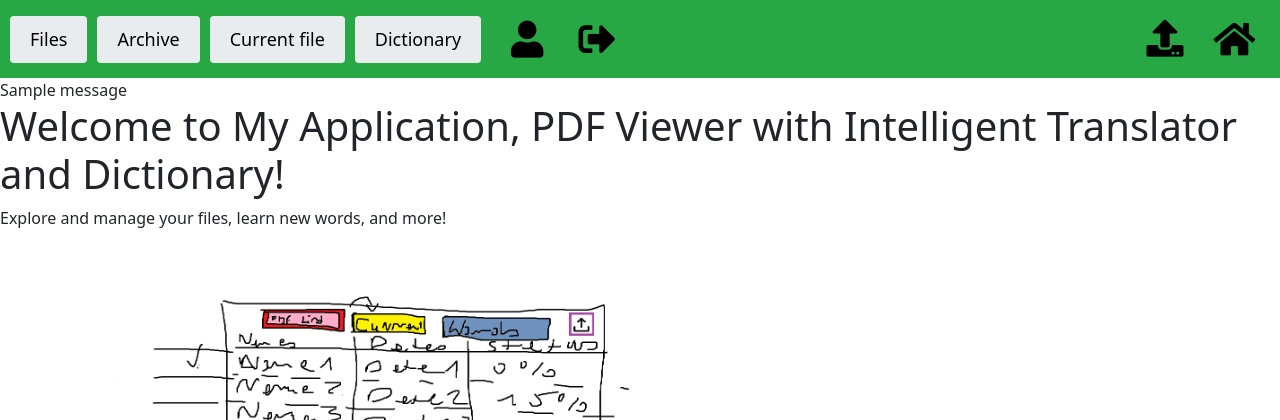
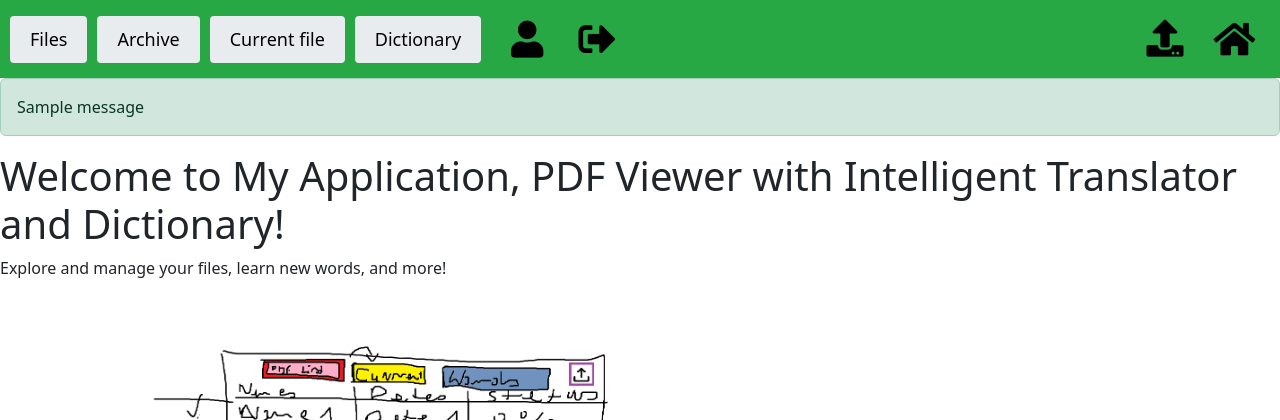
Before and after one commit to wreczek/pdf_viewer_and_dictionary, a Flask app: page /home in a window 1280 px wide; the page is wider, and only the part inside the window is pictured. Shown: the top 420 px of that part. Run offline with Flask 3, Linux system fonts and the light colour scheme; a user stored in the database is signed in; tables that the repository leaves empty hold one stand-in row (values such as "Sample post"); one stand-in notice (Sample message) is shown; parts of the project's set-up code (start-up, migrations or seed data) failed here and were passed over.

Commit message:
fix flash messages: they look like actual error/danger now

```diff
--- a/app/templates/bar.html
+++ b/app/templates/bar.html
@@ -73,7 +73,7 @@
     {% if messages %}
     <div class="flash-messages">
         {% for category, message in messages %}
-            <div class="message {{ category }}">{{ message }}</div>
+            <div class="alert alert-{{ category }}" role="alert">{{ message }}</div>
         {% endfor %}
     </div>
     {% endif %}
```
